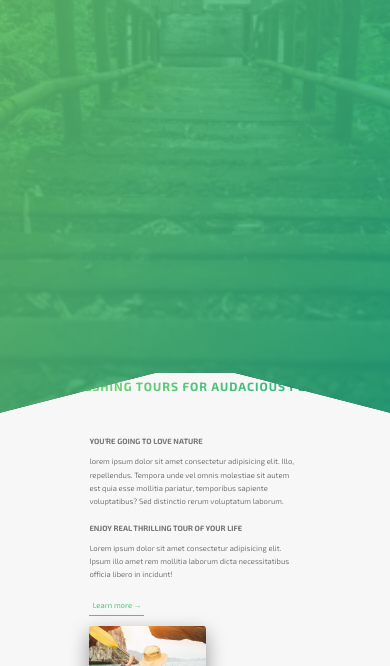
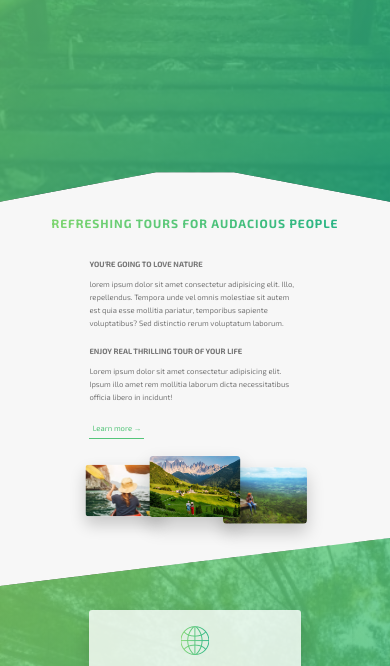
Before and after one commit to devhridoyahmed/tourmate, a website: page index.html in a window 390 px wide. Shown: the part 389-1055 px from the top of the page. Drawn offline with Linux system fonts and the light colour scheme.

Commit message:
header, about and feature box is responsive.

```diff
--- a/assets/sass/base/_utilities.scss
+++ b/assets/sass/base/_utilities.scss
@@ -1,8 +1,20 @@
 .u-center-text { text-align: center !important;}
 
 .u-margin-bottom-small { margin-bottom: 1.5rem !important; }
-.u-margin-bottom-medium { margin-bottom: 4rem !important; }
-.u-margin-bottom-big { margin-bottom: 8rem !important; }
+.u-margin-bottom-medium {
+    margin-bottom: 4rem !important;
+
+    @include respond(tab-port) {
+        margin-bottom: 3rem !important;
+    }
+}
+.u-margin-bottom-big {
+    margin-bottom: 8rem !important;
+
+    @include respond(tab-port) {
+        margin-bottom: 5rem !important;
+    }
+}
 
 .u-margin-top-big { margin-top: 8rem !important; }
 .u-margin-top-huge { margin-top: 10rem !important; }
--- a/assets/sass/components/_composition.scss
+++ b/assets/sass/components/_composition.scss
@@ -12,19 +12,44 @@
         transition: all .2s;
         outline-offset: 2rem;
 
+        @include respond(tab-port) {
+            float: left;
+            position: relative;
+            width: 33.33333%;
+            box-shadow: 0 1.5rem 3rem rgba($color-black, .2);
+        }
+
         &--p1 {
             left: 0;
             top: -4rem;
+
+            @include respond(tab-port) {
+                top: 0rem;
+                transform: scale(1.1);
+            }
         }
 
         &--p2 {
             left: 30%;
             top: 8rem;
+
+            @include respond(tab-port) {
+                top: -1rem;
+                left: 0;
+                transform: scale(1.3);
+                z-index: 100;
+            }
         }
 
         &--p3 {
             left: 60%;
             top: 20rem;
+
+            @include respond(tab-port) {
+                top: 1rem;
+                left: 0;
+                transform: scale(1.2);
+            }
         }
 
             &:hover {
@@ -34,7 +59,7 @@
                 border-radius: 0;
                 transform: scale(1.05) translateY(-0.5rem);
                 box-shadow: 0 2.5rem 4rem rgba($color-black, .5);
-                z-index: 20;
+                z-index: 200;
             }
     }
 
--- a/assets/sass/components/_feature-box.scss
+++ b/assets/sass/components/_feature-box.scss
@@ -7,6 +7,10 @@
     box-shadow: 0 1.5rem 4rem rgba($color-black, .15);
     transition: transform .3s;
 
+    @include respond(tab-port) {
+        padding: 2rem;
+    }
+
     &__icon {
         font-size: 6rem;
         margin-bottom: .5rem;
@@ -14,6 +18,10 @@
         background-image: linear-gradient(to right, $color-primary-light, $color-primary-dark);
         -webkit-background-clip: text;
         color: transparent;
+
+        @include respond(tab-port) {
+            margin-bottom: 0;
+        }
     }
 
     &:hover {
--- a/assets/sass/layout/_footer.scss
+++ b/assets/sass/layout/_footer.scss
@@ -11,6 +11,10 @@
     &__logo-box {
         text-align: center;
         margin-bottom: 8rem;
+
+        @include respond(tab-port) {
+            margin-bottom: 4rem;
+        }
     }
 
     &__logo {
--- a/assets/sass/layout/_header.scss
+++ b/assets/sass/layout/_header.scss
@@ -11,7 +11,8 @@
     -webkit-clip-path: polygon(0 0, 100% 0, 100% 100%, 60% 90%, 40% 90%, 0 100%);
     clip-path: polygon(0 0, 100% 0, 100% 100%, 60% 90%, 40% 90%, 0 100%);
 
-    @include respond(phone) {
+    @include respond(tab-port) {
+        height: 70vh;
         -webkit-clip-path: polygon(0 0, 100% 0, 100% 100%, 60% 95%, 40% 95%, 0 100%);
         clip-path: polygon(0 0, 100% 0, 100% 100%, 60% 95%, 40% 95%, 0 100%);
     }
@@ -20,6 +21,10 @@
         position: absolute;
         top: 4rem;
         left: 4rem;
+        @include respond(tab-port) {
+            top: 4.5rem;
+            left: 4.5rem;
+        }
     }
 
     &__logo {
--- a/assets/sass/pages/_home.scss
+++ b/assets/sass/pages/_home.scss
@@ -2,6 +2,14 @@
     background-color: $color-grey-light;
     padding: 10rem 0 30rem 0;
     margin-top: -10vh;
+
+    @include respond(tab-port) {
+        padding: 16rem 0 20rem 0;
+    }
+
+    @include respond(phone) {
+        padding: 20rem 0 20rem 0;
+    }
 }
 
 .section-features {
@@ -18,22 +26,38 @@
     & > * {
         transform: skewY(7deg);
     }
+
+    @include respond(tab-port) {
+        padding: 10rem 0;
+    }
 }
 
 .section-tours {
     background-color: $color-grey-light;
     padding: 25rem 0 15rem 0;
     margin-top: -10rem;
+
+    @include respond(tab-port) {
+        padding: 20rem 0 15rem 0;
+    }
 }
 
 .section-stories {
     position: relative;
     padding: 15rem 0;
+
+    @include respond(tab-port) {
+        padding: 10rem 0;
+    }
 }
 
 .section-book {
     padding: 15rem 0;
     background-image: linear-gradient(to right bottom, $color-primary-light, $color-primary-dark);
+
+    @include respond(tab-port) {
+        padding: 10rem 0;
+    }
 }
 
 .book {
```
Also changed, not shown: assets/css/style.css.
